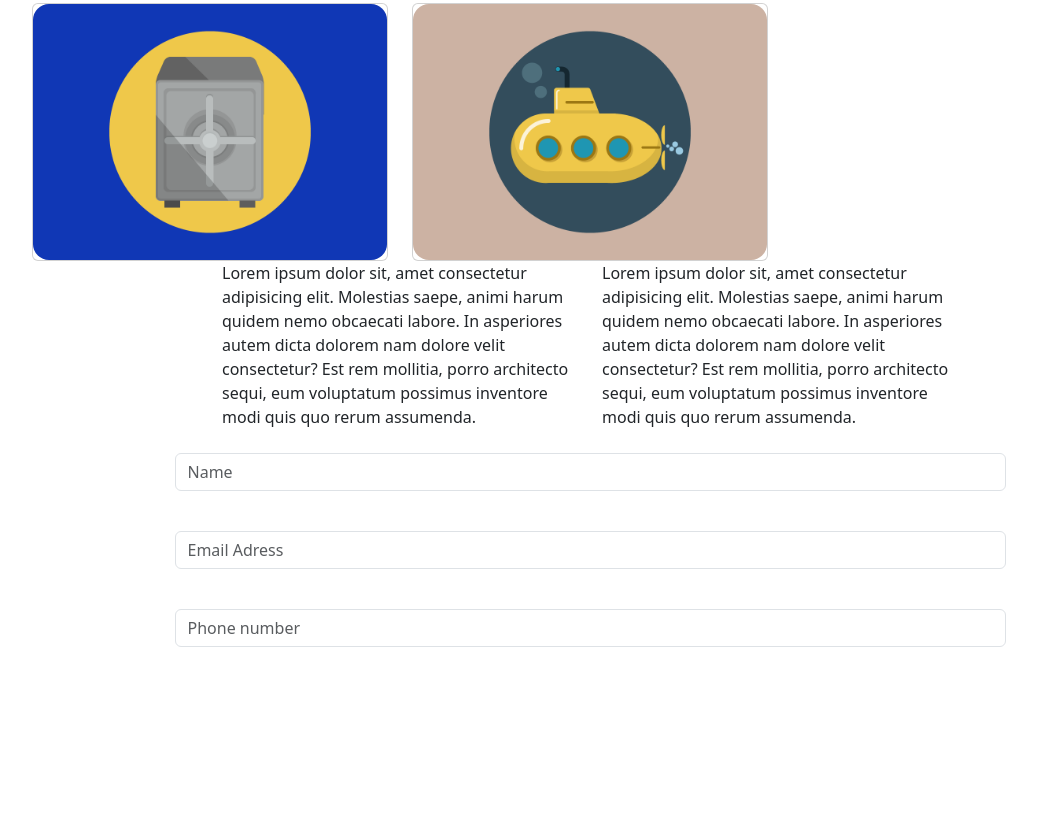
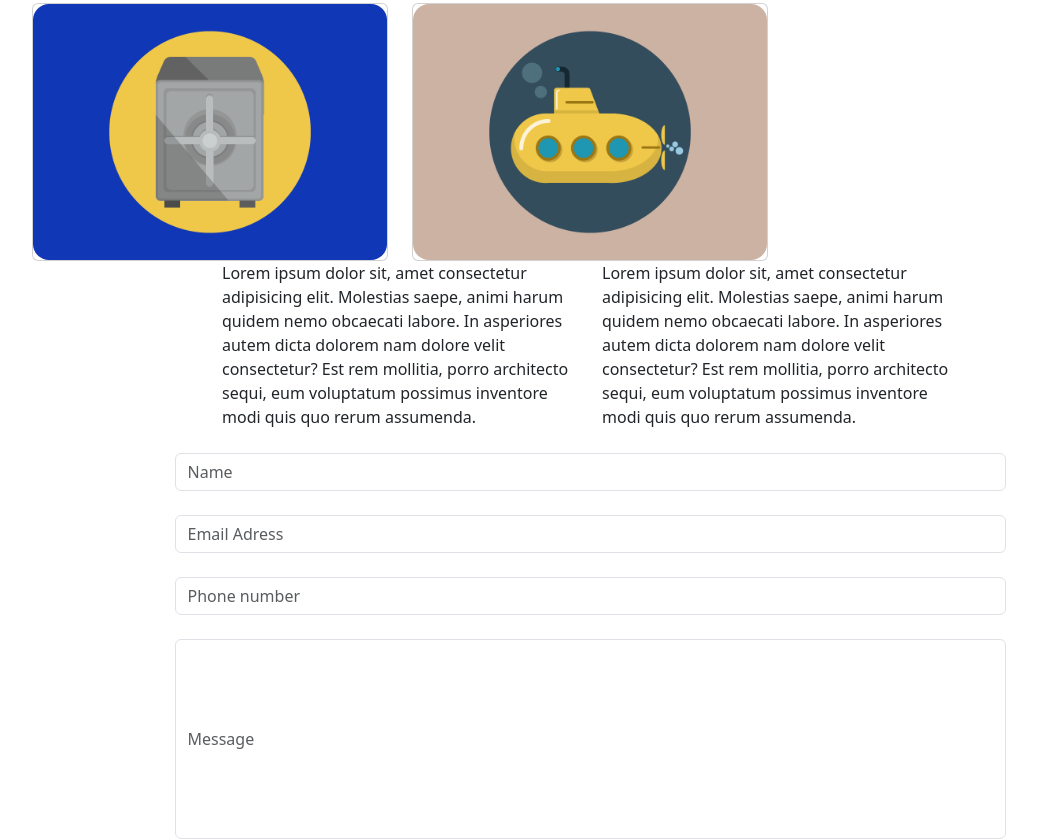
Before and after one commit to Federicaye/html-css-bootstrap-freelancer, a plain HTML site: page index.html in a window 1280 px wide. Shown: the part 309-1148 px from the top of the page, without its empty margins (50-1087 px from the left). Before the commit the page ends 972 px from the top, so only its background shows below. Drawn offline with nearby package versions, Linux system fonts and the light colour scheme.

Commit message:
input text

```diff
--- a/index.html
+++ b/index.html
@@ -79,18 +79,23 @@
             <div class="container">
                 <div class="row justify-content-center">
                     <div class="col-9 ">
-                        <div class="mb-3">
+                        <div>
                             <label for="Name" class="form-label"></label>
                             <input type="text" class="form-control" id="Name" placeholder="Name">
                         </div>
-                        <div class="mb-3">
+                        <div>
                             <label for="Email-adress" class="form-label"></label>
                             <input type="text" class="form-control" id="Email-adress" placeholder="Email Adress">
 
                         </div>
-                        <div class="mb-3">
+                        <div>
                             <label for="Phone-number" class="form-label"></label>
                             <input type="text" class="form-control" id="Phone-number" placeholder="Phone number">
+
+                        </div>
+                        <div>
+                            <label for="Message" class="form-label"></label>
+                            <input type="text" class="form-control input-text-200" id="Message" placeholder="Message">
 
                         </div>
                     </div>
--- a/style.css
+++ b/style.css
@@ -1,3 +1,8 @@
 .img {
     overflow: hidden;
 }
+
+.input-text-200 {
+ height: 200px;
+
+}
```
